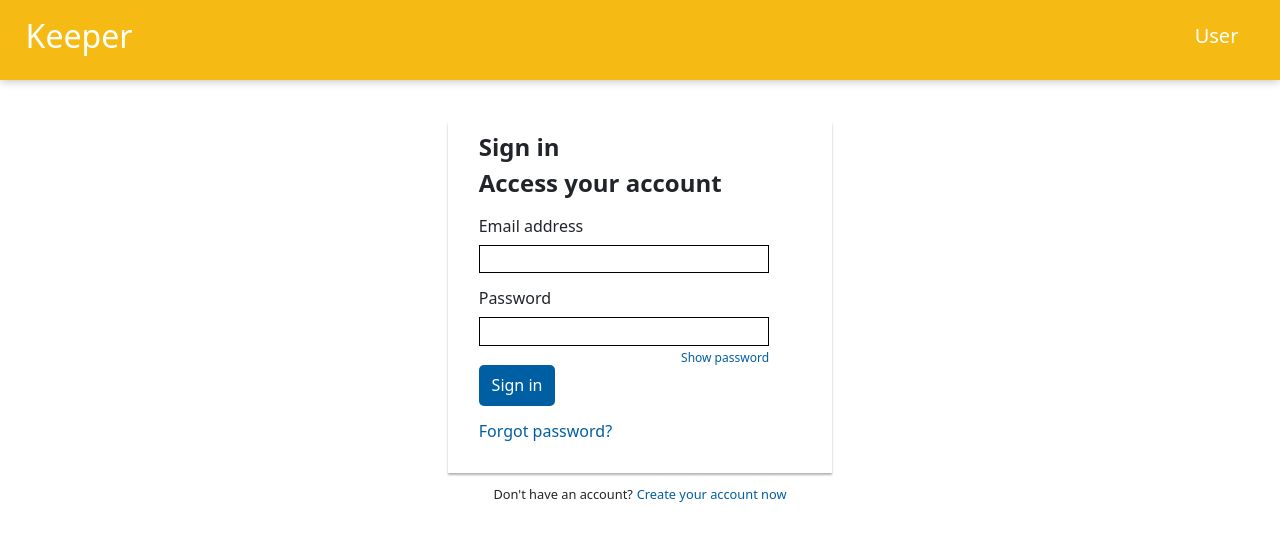
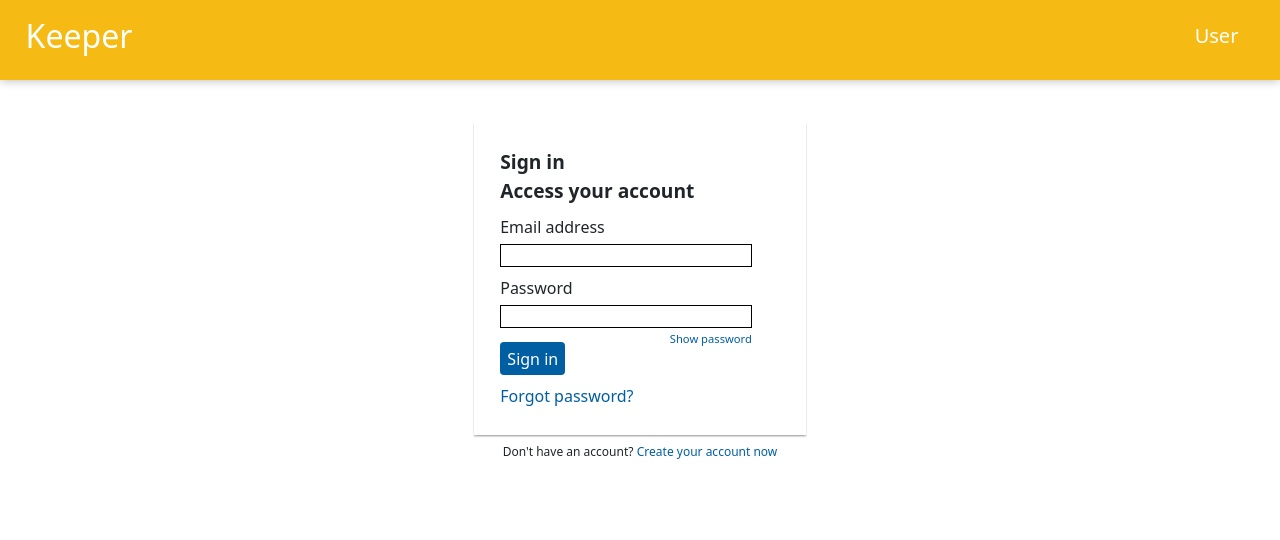
Before and after one commit to tarunboricha/React-Keeper, a React (Create React App) app: page /React-Keeper/user in a window 1280 px wide. Shown: the top 540 px of the page. Built offline with nearby package versions, Linux system fonts and the light colour scheme.

Commit message:
ui fix, forms validation and error message handling

```diff
--- a/src/components/Signin.js
+++ b/src/components/Signin.js
@@ -71,6 +71,7 @@
                     }, 1500);
                 }
                 else {
+                    setisSpinner(false);
                     setFormmessage("Email or password is incorrect");
                     setTimeout(() => {
                         setFormmessage("");
@@ -78,6 +79,7 @@
                 }
             })
             .catch((error) => {
+                setisSpinner(false);
                 setFormmessage("Server is down please try again later");
                 setTimeout(() => {
                     setFormmessage("");
--- a/src/css/signin.css
+++ b/src/css/signin.css
@@ -1,95 +1,111 @@
-*{
+* {
     margin: 0;
     padding: 0;
+    box-sizing: border-box;
 }
-.con{
+
+.con {
     display: flex;
     flex-direction: column;
     justify-content: center;
     align-items: center;
-    margin-top: 2%;
+    margin-top: 2%; /* 2% - 20% */
 }
-input{
-    width: 90%;
+
+input {
+    width: 90%; /* 90% - 20% */
     border-radius: 0;
     border: 1px solid;
-    height: 1.8rem;
+    height: 1.44rem; /* 1.8rem - 20% */
 }
-a{
+
+a {
     color: #005ea2;
 }
-.outsidediv{
-    width: 30%;
+
+.outsidediv {
+    width: 26%; /* 30% - 20% */
 }
-.containerr{
-    padding: 8%;
-    padding-top: 2%;
-    box-shadow: 0px 2px 2px rgba(0, 0, 0, 0.3);
+
+.containerr {
+    padding: 8%; /* 8% - 20% */
+    box-shadow: 0px 1.6px 1.6px rgba(0, 0, 0, 0.3); /* 2px - 20% */
 }
-.headerr, .email, .name{
-    margin-bottom: 4%;
+
+.headerr, .email, .name {
+    margin-bottom: 3.2%; /* 4% - 20% */
 }
-.headersub{
-    font-size: 1.5rem;
+
+.headersub {
+    font-size: 1.2rem; /* 1.2rem - 20% */
     font-weight: bolder;
 }
-.name{
-    width: 90%;
+
+.name {
+    width: 90%; /* 90% - 20% */
     display: flex;
     justify-content: space-between;
 }
-.firstname input, .lastname input{
-    width: 100%;
+
+.firstname input, .lastname input {
+    width: 100%; /* 100% - 20% */
 }
-.firstname, .lastname{
-    width: 48%;
+
+.firstname, .lastname {
+    width: 48%; /* 48% - 20% */
 }
-.labl{
-    margin-bottom: 2%;
+
+.labl {
+    margin-bottom: 1.6%; /* 2% - 20% */
 }
-.showpass{
+
+.showpass {
     position: relative;
     display: flex;
     flex-direction: row-reverse;
-    font-size: 75%;
-    margin-top: 1%;
+    font-size: 70%; /* 60% - 20% */
+    margin-top: 0.8%; /* 1% - 20% */
     font-weight: 500;
 }
-.showpass a{
+
+.showpass a {
     position: absolute;
-    right: 20%;
+    right: 16%; /* 20% - 20% */
 }
-.button{
-    margin-top: 5%;
-    margin-bottom: 4%;
+
+.button {
+    margin-top: 4%; /* 5% - 20% */
+    margin-bottom: 3.2%; /* 4% - 20% */
 }
-.button button{
+
+.button button {
     border: 0;
-    padding: 2.6% 4%;
-    border-radius: 5px;
+    padding: 1.664% 2.56%; /* 2.08% - 20%, 3.2% - 20% */
+    border-radius: 4px; /* 5px - 20% */
     background-color: #005ea2;
     color: white;
     cursor: pointer;
 }
-.forgotpass a{
-    font-size: small;
+
+.forgotpass a {
+    font-size: 64%; /* 80% - 20% */
 }
-.dontacc{
+
+.dontacc {
     display: flex;
     justify-content: center;
-    font-size: 80%;
-    margin-top: 3%;
+    font-size: 75%; /* 64% - 20% */
+    margin-top: 2.4%; /* 3% - 20% */
     font-weight: 500;
 }
 
 @media only screen and (max-width: 600px) {
-    .con{
+    .con {
         display: flex;
         justify-content: center;
-        /* align-items: initial;
-        margin-top: 25%; */
     }
-    .outsidediv{
-        width: 80%;
+
+    .outsidediv {
+        width: 80%; /* 80% - 20% */
     }
 }
--- a/src/pages/home-page.js
+++ b/src/pages/home-page.js
@@ -13,6 +13,8 @@
         'ngrok-skip-browser-warning': 'any_value_you_want',
         'Content-Type': 'application/json',
     };
+    const [message, setMessage] = useState("");
+    const [iserror, setIserror] = useState(false);
     const [userid, setUserid] = useState(undefined);
     const [isSpinner, setisSpinner] = useState(false);
     const [buttonname, updateButton] = useState("Add");
@@ -35,13 +37,13 @@
             axios.get(url, { headers })
                 .then((response) => {
                     setisSpinner(false);
-                    console.log("TARUN");
-                    console.log(response);
                     if (response.data.length)
                         setNotes(response.data);
                 })
                 .catch((error) => {
                     console.log(error);
+                    setisSpinner(false);
+                    setIserror(true);
                 })
         }
         else {
@@ -74,6 +76,8 @@
                 })
                 .catch((error) => {
                     console.log(error);
+                    setIserror(true);
+                    setisSpinner(false);
                 })
         }
         else {
@@ -95,6 +99,8 @@
             })
             .catch((error) => {
                 console.log(error);
+                setIserror(true);
+                setisSpinner(false);
             })
     }
 
@@ -110,6 +116,8 @@
                     loadnotes();
                 })
                 .catch((error) => {
+                    setIserror(true);
+                    setisSpinner(false);
                     // console.log(error);
                 })
         }
@@ -150,6 +158,8 @@
                     loadnotes();
                 })
                 .catch((error) => {
+                    setIserror(true);
+                    setisSpinner(false);
                     // console.log(error);
                 })
         }
@@ -184,6 +194,7 @@
                     <span style={{ color: 'white' }}>Loading...</span>
                 </Button>
             </div> : <div className="note-container row align-items-start">
+                {iserror ? <h6 style={{textAlign:'center', color:'red'}}>Server is down try again later</h6> : ""}
                 {notes.map((note, index) => (
                     <Note
                         key={index}
```
Also changed, not shown: src/components/Signup.js (+40 -15 lines).
